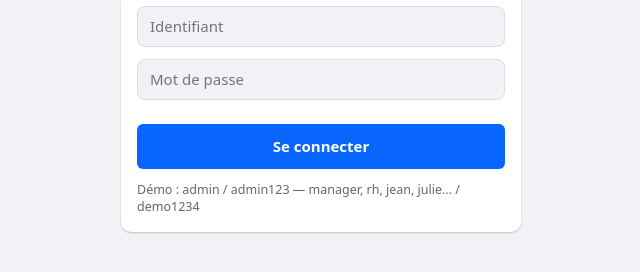
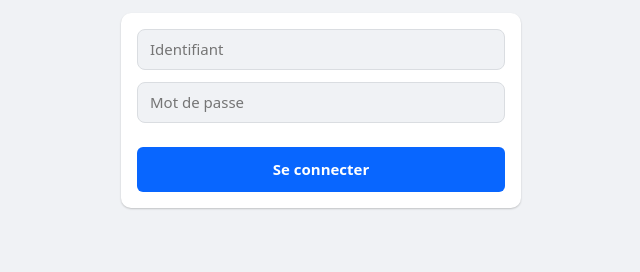
Before and after one commit to Sitivakely/TimeBoard, a plain HTML site: page index.html in a window 1280 px wide. Shown: the part 374-646 px from the top of the page, without its empty margins (319-959 px from the left). Drawn offline with Linux system fonts and the light colour scheme.

Commit message:
Update index.html

```diff
--- a/index.html
+++ b/index.html
@@ -54,7 +54,7 @@ const SC={Brouillon:'🟡',Soumis:'🔵',Validé:'🟢',Refusé:'🔴'};
 const row=(e,n)=>`<tr><td>${n?E(U(e.u).n)+'</td><td>':''}${e.d}</td><td>${e.a||'—'} → ${e.e||'—'}</td><td>${fh(hr(e))}</td><td>${e.t}${e.mo?' · '+E(e.mo):''}</td><td>${E(e.proj||'')}</td><td><span class=dot style="background:${col(e)}" title="${an(e).join(', ')}"></span>${SC[e.st]||''} ${e.st}</td></tr>`;
 const th=n=>`<tr>${n?'<th>Collaborateur</th>':''}<th>Date</th><th>Horaires</th><th>Durée</th><th>Type</th><th>Projet</th><th>Statut</th></tr>`;
 const NAV=[['day','🕒','Ma journée','cmra'],['dash','📊','Tableau de bord','mra'],['val','✅','Validation','ma'],['team','👥','Équipe','mra'],['ano','🚨','Anomalies','mra'],['cfg','⚙️','Paramètres','a']];
-function login(){document.body.innerHTML=`<div style="min-height:100vh;display:grid;place-items:center;padding:16px"><div style="max-width:400px;width:100%"><div class=logo style="width:56px;height:56px;margin-bottom:12px">T</div><h1 style="font-size:34px;margin:0 0 4px;color:var(--bl)">TimeBoard</h1><p class=mut style="margin:0 0 16px;font-size:18px">Suivez les heures, les coûts et la marge de vos équipes.</p><form class=card id=lf style="display:grid;gap:12px"><input id=li placeholder="Identifiant" autocomplete=username><input id=lp type=password placeholder="Mot de passe" autocomplete=current-password><div id=le style="color:var(--er);font-size:13px"></div><button class="btn p" style="padding:12px">Se connecter</button><small class=mut>Démo : admin / admin123 — manager, rh, jean, julie… / demo1234</small></form></div></div>`;
+function login(){document.body.innerHTML=`<div style="min-height:100vh;display:grid;place-items:center;padding:16px"><div style="max-width:400px;width:100%"><div class=logo style="width:56px;height:56px;margin-bottom:12px">T</div><h1 style="font-size:34px;margin:0 0 4px;color:var(--bl)">TimeBoard</h1><p class=mut style="margin:0 0 16px;font-size:18px">Suivez les heures, les coûts et la marge de vos équipes.</p><form class=card id=lf style="display:grid;gap:12px"><input id=li placeholder="Identifiant" autocomplete=username><input id=lp type=password placeholder="Mot de passe" autocomplete=current-password><div id=le style="color:var(--er);font-size:13px"></div><button class="btn p" style="padding:12px">Se connecter</button></form></div></div>`;
 $('#lf').onsubmit=async e=>{e.preventDefault();const u=db.users.find(x=>x.id==$('#li').value.trim().toLowerCase()&&x.s);if(u&&u.pw==await H($('#lp').value)){sessionStorage.tbu=u.id;me=u;pg='day';app()}else $('#le').textContent='Identifiant ou mot de passe incorrect.'}}
 function app(){clearInterval(window.tk);document.body.innerHTML=`<div class=top><div class=logo>T</div><b style="font-size:20px;color:var(--bl)">TimeBoard</b><span style="flex:1"></span><span class=sn>${E(me.n)} <span class=pill>${ROLE[me.r]}</span></span><button class=btn id=lo>Déconnexion</button></div><div class=wrap><nav class=side>${NAV.filter(n=>n[3].includes(me.r[0])).map(n=>`<button class="nv${n[0]==pg?' on':''}" data-p=${n[0]}><span>${n[1]}</span><span>${n[2]}</span></button>`).join('')}</nav><main class=main id=mn></main></div>`;
 document.querySelectorAll('.nv').forEach(b=>b.onclick=()=>{pg=b.dataset.p;app()});$('#lo').onclick=()=>{sessionStorage.clear();login()};PG[pg]()}
```
